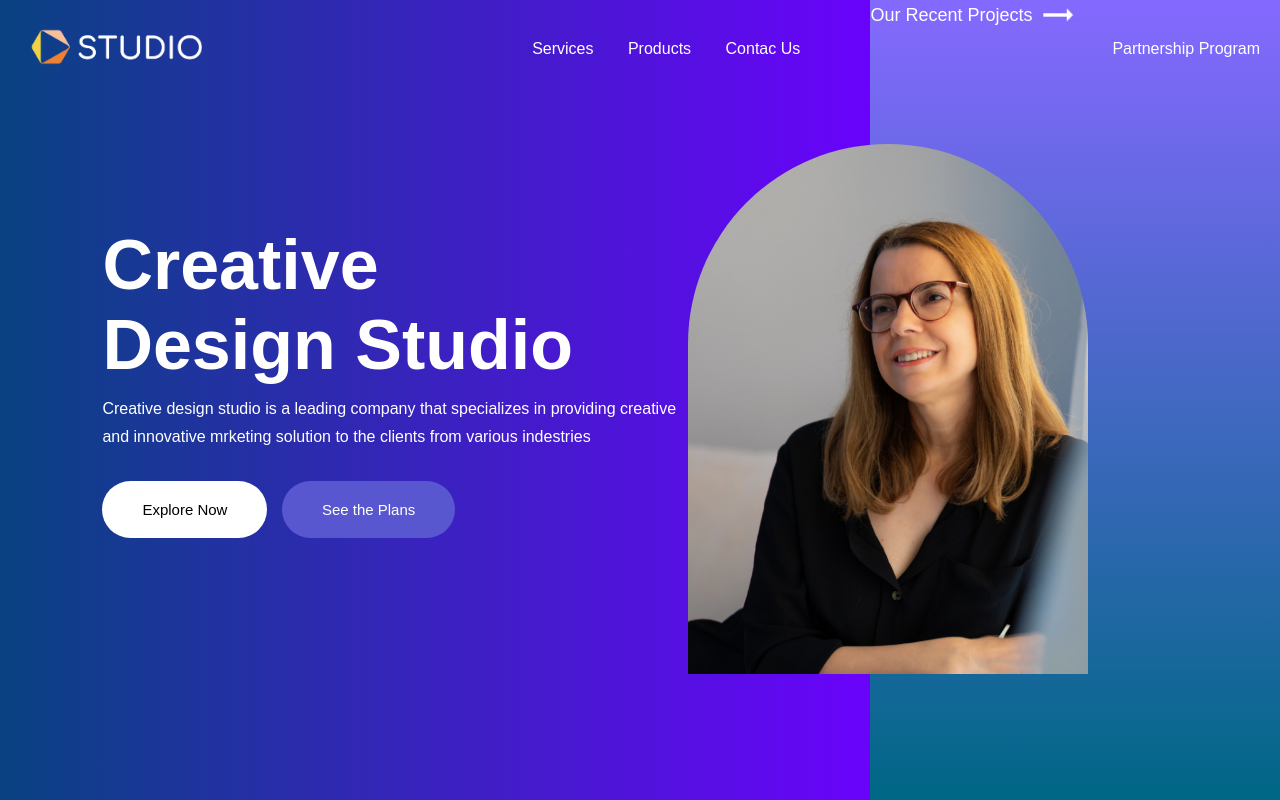
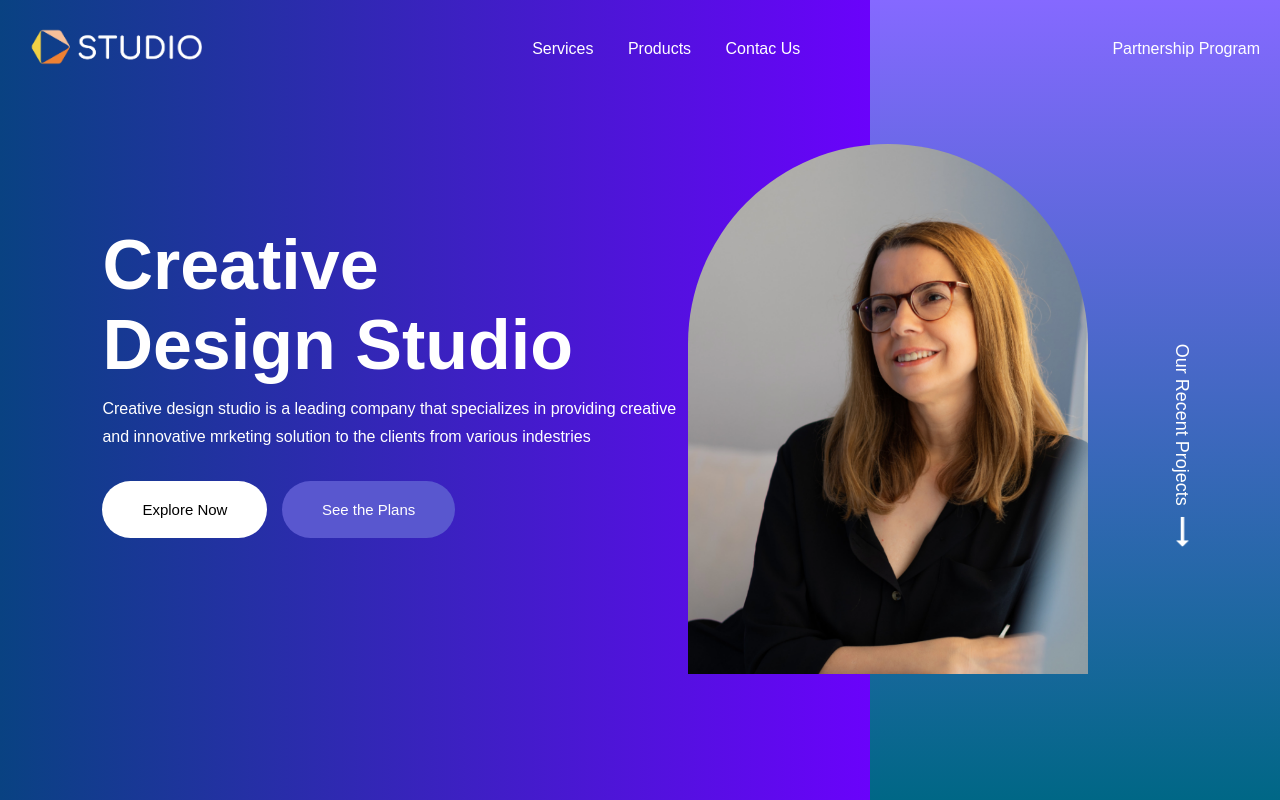
Before and after one commit to fmfahath/Studio_landing_page, a plain HTML site: page index.html in a window 1280 px wide. Drawn offline with Linux system fonts and the light colour scheme.

Commit message:
side-bar: phase-3

```diff
--- a/style.css
+++ b/style.css
@@ -100,6 +100,9 @@ nav a{
     height: 100%;
     background: linear-gradient(#8569ff, #006786);
     z-index: 1;
+    display: flex;
+    align-items: center;
+    justify-content: flex-end;
 }
 .side-bar a{
     color: #fff;
@@ -107,6 +110,8 @@ nav a{
     display: flex;
     align-items: center;
     font-size: 18px;
+    transform: rotate(90deg);
+    margin-top: 20%;
 }
 
 .side-bar a img  {
```
